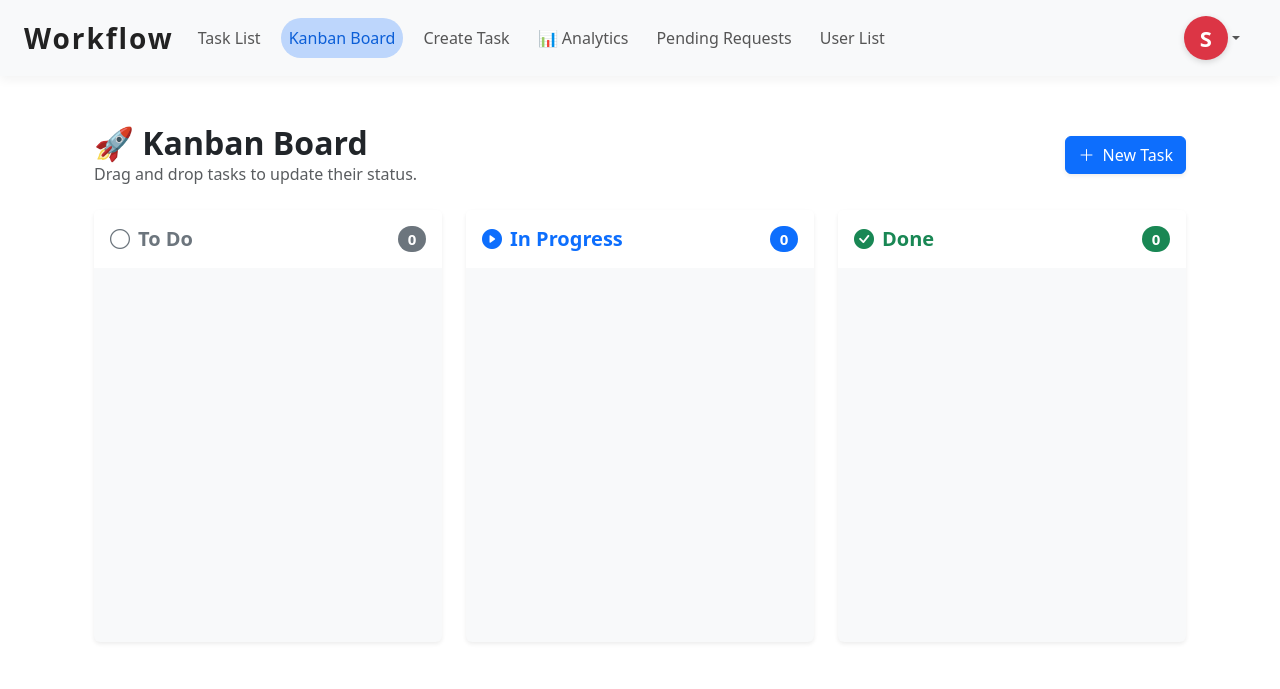
After one commit to Zephyrion08/workflow-orchestration, a Django app: page /kanban/ in a window 1280 px wide. The commit adds this page. Shown: the top 689 px of the page. Run offline with Django 5.2, Linux system fonts and the light colour scheme; the visitor is signed in with stand-in values (Sample User, id 1); data comes from the database, SQL or seed files in the repository; data that the repository does not hold is empty; parts of the project's set-up code (start-up, migrations or seed data) failed here and were passed over; some libraries are stand-ins or nearby versions.

Commit message:
feat: Implement a new workflow application with task management, Kanban board, and task assignment/priority features.

```diff
--- a/accounts/templates/accounts/base.html
+++ b/accounts/templates/accounts/base.html
@@ -10,6 +10,7 @@
   <link rel="icon" href="{% static 'images/favicon.ico' %}" />
   <link href="https://cdn.jsdelivr.net/npm/bootstrap@5.3.0/dist/css/bootstrap.min.css" rel="stylesheet" />
   <script src="https://unpkg.com/htmx.org@1.9.10" crossorigin="anonymous"></script>
+  <script src="https://cdn.jsdelivr.net/npm/sortablejs@latest/Sortable.min.js"></script>
 
   <style>
     /* Navbar background and shadow */
@@ -162,6 +163,10 @@
             href="{% url 'task_list' %}">My Tasks</a>
           {% endif %}
         </li>
+        <li class="nav-item">
+          <a class="nav-link {% if request.resolver_match.url_name == 'kanban_board' %}active{% endif %}"
+            href="{% url 'kanban_board' %}">Kanban Board</a>
+        </li>
 
         {% with user.groups.first as first_group %}
         {% if user.is_superuser or first_group %}
--- a/workflow/admin.py
+++ b/workflow/admin.py
@@ -1,5 +1,6 @@
 from django.contrib import admin
-from .models import Task
+from .models import Task, Comment
 
 # Register your models here.
 admin.site.register(Task)
+admin.site.register(Comment)
--- /dev/null
+++ b/workflow/templates/workflow/kanban_board.html
@@ -0,0 +1,165 @@
+{% extends 'accounts/base.html' %}
+{% load static %}
+
+{% block title %}Kanban Board{% endblock %}
+
+{% block content %}
+<div class="container-fluid py-4">
+    <div class="row mb-4 align-items-center">
+        <div class="col">
+            <h2 class="mb-0 fw-bold">🚀 Kanban Board</h2>
+            <p class="text-muted mb-0">Drag and drop tasks to update their status.</p>
+        </div>
+        <div class="col-auto">
+             <a href="{% url 'create_task' %}" class="btn btn-primary shadow-sm"><i class="bi bi-plus-lg me-1"></i> New Task</a>
+        </div>
+    </div>
+
+    <div class="row g-4 kanban-container overflow-auto flex-nowrap pb-4" style="min-height: 60vh;">
+        <!-- To Do Column -->
+        <div class="col-12 col-md-6 col-lg-4" style="min-width: 350px;">
+            <div class="card bg-light border-0 shadow-sm h-100">
+                <div class="card-header bg-white border-bottom-0 py-3">
+                    <h5 class="mb-0 d-flex justify-content-between align-items-center fw-bold text-secondary">
+                        <span class="d-flex align-items-center"><i class="bi bi-circle text-secondary me-2"></i> To Do</span>
+                        <span class="badge bg-secondary rounded-pill" id="todo-count">
+                            {{ tasks|length|default:0 }} <!-- Ideally, this count should be accurate per column. For simplicity, client JS will update it -->
+                        </span>
+                    </h5>
+                </div>
+                <div class="card-body p-2 bucket" id="todo" data-status="todo" style="min-height: 200px;">
+                    {% for task in tasks %}
+                        {% if task.status == 'todo' %}
+                            {% include 'workflow/kanban_task_card_partial.html' %}
+                        {% endif %}
+                    {% endfor %}
+                </div>
+            </div>
+        </div>
+
+        <!-- In Progress Column -->
+        <div class="col-12 col-md-6 col-lg-4" style="min-width: 350px;">
+            <div class="card bg-light border-0 shadow-sm h-100">
+                <div class="card-header bg-white border-bottom-0 py-3">
+                    <h5 class="mb-0 d-flex justify-content-between align-items-center fw-bold text-primary">
+                        <span class="d-flex align-items-center"><i class="bi bi-play-circle-fill text-primary me-2"></i> In Progress</span>
+                        <span class="badge bg-primary rounded-pill" id="inprogress-count">0</span>
+                    </h5>
+                </div>
+                <div class="card-body p-2 bucket" id="in_progress" data-status="in_progress" style="min-height: 200px;">
+                    {% for task in tasks %}
+                        {% if task.status == 'in_progress' %}
+                            {% include 'workflow/kanban_task_card_partial.html' %}
+                        {% endif %}
+                    {% endfor %}
+                </div>
+            </div>
+        </div>
+
+        <!-- Done Column -->
+        <div class="col-12 col-md-6 col-lg-4" style="min-width: 350px;">
+            <div class="card bg-light border-0 shadow-sm h-100">
+                <div class="card-header bg-white border-bottom-0 py-3">
+                    <h5 class="mb-0 d-flex justify-content-between align-items-center fw-bold text-success">
+                        <span class="d-flex align-items-center"><i class="bi bi-check-circle-fill text-success me-2"></i> Done</span>
+                        <span class="badge bg-success rounded-pill" id="done-count">0</span>
+                    </h5>
+                </div>
+                <div class="card-body p-2 bucket" id="done" data-status="done" style="min-height: 200px;">
+                    {% for task in tasks %}
+                        {% if task.status == 'done' %}
+                            {% include 'workflow/kanban_task_card_partial.html' %}
+                        {% endif %}
+                    {% endfor %}
+                </div>
+            </div>
+        </div>
+    </div>
+</div>
+
+<link rel="stylesheet" href="https://cdn.jsdelivr.net/npm/bootstrap-icons@1.10.5/font/bootstrap-icons.css">
+
+<style>
+    /* Styling for the drop zone when dragging over */
+    .bucket.sortable-ghost {
+        background-color: #e9ecef;
+        border-radius: 8px;
+    }
+
+    .sortable-drag {
+        opacity: 0.9;
+    }
+
+    .sortable-chosen {
+        box-shadow: 0 8px 16px rgba(0,0,0,0.15) !important;
+        transform: scale(1.02);
+    }
+</style>
+
+<script>
+document.addEventListener('DOMContentLoaded', function() {
+    function updateCounts() {
+        document.getElementById('todo-count').innerText = document.getElementById('todo').children.length;
+        document.getElementById('inprogress-count').innerText = document.getElementById('in_progress').children.length;
+        document.getElementById('done-count').innerText = document.getElementById('done').children.length;
+    }
+
+    // Initialize counts on load
+    updateCounts();
+
+    const buckets = document.querySelectorAll('.bucket');
+
+    buckets.forEach(bucket => {
+        new Sortable(bucket, {
+            group: 'shared', // set both lists to same group
+            animation: 150,
+            ghostClass: 'sortable-ghost',
+            dragClass: 'sortable-drag',
+            chosenClass: 'sortable-chosen',
+            onEnd: function (evt) {
+                updateCounts();
+                const itemEl = evt.item;  // dragged HTMLElement
+                const newStatus = evt.to.getAttribute('data-status'); // target list
+                const oldStatus = evt.from.getAttribute('data-status');
+
+                if (newStatus !== oldStatus) {
+                    const taskId = itemEl.getAttribute('data-task-id');
+
+                    // Create form data to send to server
+                    const formData = new FormData();
+                    formData.append('status', newStatus);
+
+                    // HTMX is powerful, but since we are initiating from SortableJS event,
+                    // we can manually trigger an HTMX request or use fetch.
+                    // Here we use fetch with HTMX headers so the server returns the partial component
+                    fetch(`/tasks/${taskId}/status/htmx/`, {
+                        method: 'POST',
+                        body: formData,
+                        headers: {
+                            'X-CSRFToken': '{{ csrf_token }}',
+                            'HX-Request': 'true'
+                        }
+                    })
+                    .then(response => {
+                        if (!response.ok) {
+                            throw new Error('Network response was not ok');
+                        }
+                        return response.text();
+                    })
+                    .then(html => {
+                        // We replace the outerHTML of the item with the fresh rendered card
+                        // This ensures badges, borders, and styles match the new status
+                        itemEl.outerHTML = html;
+                    })
+                    .catch(error => {
+                        console.error('Error updating task status:', error);
+                        // Revert the drag operation visually if it failed by reloading or moving back
+                        alert("Failed to update task status. Please try again.");
+                    });
+                }
+            },
+        });
+    });
+});
+</script>
+{% endblock %}
--- a/workflow/templates/workflow/task_row_partial.html
+++ b/workflow/templates/workflow/task_row_partial.html
@@ -1,6 +1,6 @@
 <!-- workflow/templates/workflow/task_row_partial.html -->
 <tr id="task-row-{{ task.id }}">
-    <td>{{ task.title }}</td>
+    <td><a href="{% url 'task_detail' task.pk %}" class="text-decoration-none fw-bold text-primary">{{ task.title }}</a></td>
     <td>@{{ task.assigned_to.username }}</td>
     <td>
       <!-- HTMX inline status update form -->
--- a/workflow/urls.py
+++ b/workflow/urls.py
@@ -5,7 +5,10 @@ urlpatterns = [
     path('tasks/', views.task_list, name='task_list'),
     path('tasks/create/', views.create_task, name='create_task'),
     path('tasks/<int:task_id>/update/', views.update_task_status, name='update_task_status'),
+    path('tasks/<int:pk>/status/htmx/', views.update_task_status_htmx, name='update_task_status_htmx'),
+    path('tasks/<int:pk>/', views.task_detail, name='task_detail'),
     path('dashboard/', views.dashboard, name='dashboard'),
+    path('kanban/', views.kanban_board, name='kanban_board'),
     path('tasks/<int:pk>/edit/', views.edit_task, name='edit_task'),
     path('tasks/<int:pk>/delete/', views.delete_task, name='delete_task'),
     path('manager-dashboard/', views.manager_dashboard, name='manager_dashboard'),
--- a/workflow/views.py
+++ b/workflow/views.py
@@ -4,7 +4,7 @@ from .models import Task
 from datetime import datetime, date
 from django.utils import timezone
 import datetime as dt_module
-from .forms import TaskForm
+from .forms import TaskForm, CommentForm
 from django.contrib import messages
 from django.views.decorators.http import require_POST
 from django.db.models import Case, When, IntegerField, Q
@@ -168,6 +168,76 @@ def update_task_status(request, task_id):
 
     return render(request, 'workflow/update_task.html', {'task': task})
 
+@login_required
+def kanban_board(request):
+    if request.user.is_superuser or request.user.groups.filter(name='Manager').exists():
+        tasks = Task.objects.select_related('assigned_to').all()
+    else:
+        tasks = Task.objects.select_related('assigned_to').filter(assigned_to=request.user)
+
+    # Note: SortableJS requires ordering by priority or due_date
+    # but grouping by status is the core Kanban concept
+    tasks = tasks.order_by('priority', 'due_date')
+
+    context = {
+        'tasks': tasks
+    }
+    return render(request, 'workflow/kanban_board.html', context)
+
+@login_required
+@require_POST
+def update_task_status_htmx(request, pk):
+    task = get_object_or_404(Task, pk=pk)
+
+    is_manager = request.user.groups.filter(name='Manager').exists()
+    if not (request.user == task.assigned_to or request.user.is_superuser or is_manager):
+        return render(request, 'workflow/kanban_task_card_partial.html', {'task': task}) # Return original silently
+
+    new_status = request.POST.get('status')
+    valid_statuses = [choice[0] for choice in Task.STATUS_CHOICES]
+
+    if new_status in valid_statuses and task.status != new_status:
+        task.status = new_status
+        if new_status == 'done':
+            now = timezone.now()
+            task.completed_at = now
+            if task.due_date:
+                due_datetime = timezone.make_aware(
+                    dt_module.datetime.combine(task.due_date, dt_module.time.max)
+                )
+                task.was_on_time = now <= due_datetime
+            else:
+                task.was_on_time = True
+
+        task.save()
+        recalculate_task_priority_async.delay(task.id)
+
+    return render(request, 'workflow/kanban_task_card_partial.html', {'task': task})
+
+@login_required
+def task_detail(request, pk):
+    task = get_object_or_404(Task, pk=pk)
+    comments = task.comments.select_related('author').all()
+
+    if request.method == 'POST':
+        form = CommentForm(request.POST)
+        if form.is_valid():
+            comment = form.save(commit=False)
+            comment.task = task
+            comment.author = request.user
+            comment.save()
+            messages.success(request, "Comment added.")
+            return redirect('task_detail', pk=task.pk)
+    else:
+        form = CommentForm()
+
+    context = {
+        'task': task,
+        'comments': comments,
+        'form': form
+    }
+    return render(request, 'workflow/task_detail.html', context)
+
 
 @login_required
 def dashboard(request):
```
Also changed, not shown: workflow/forms.py (+12 -1 lines), workflow/models.py (+12 -0 lines), workflow/templates/workflow/kanban_task_card_partial.html (added, +30 -0 lines), workflow/templates/workflow/task_detail.html (added, +144 -0 lines).
